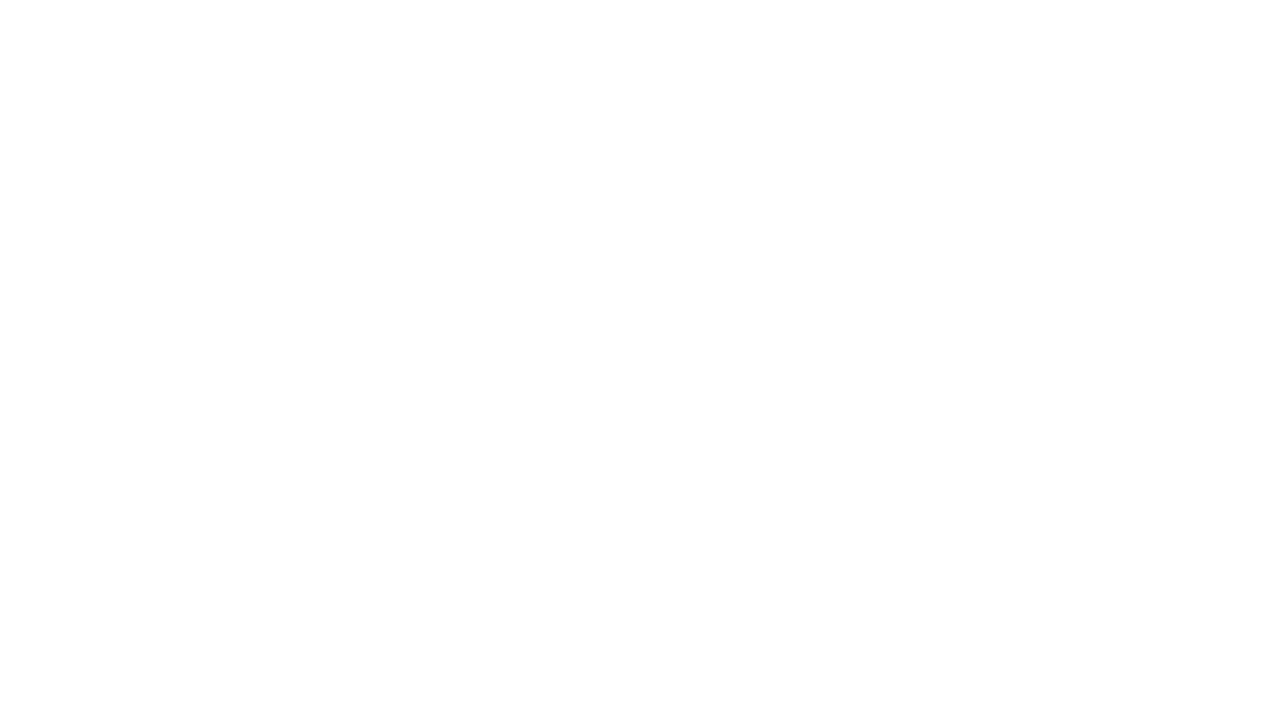
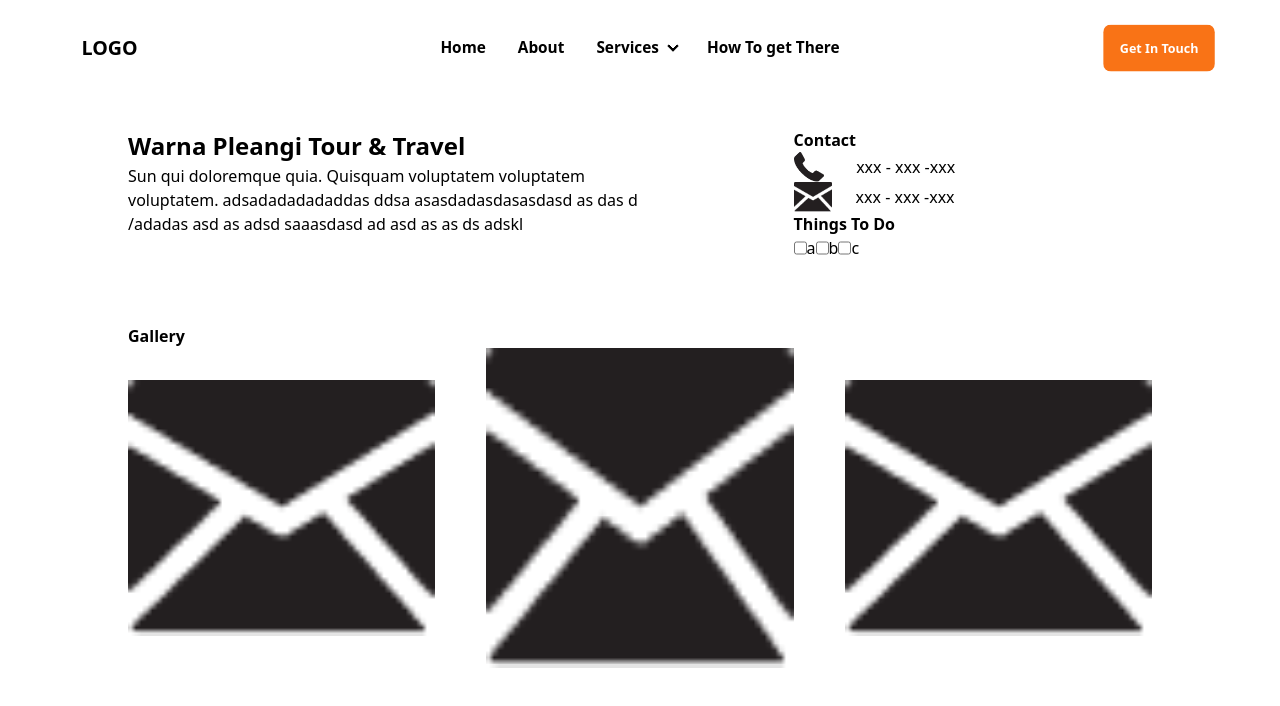
Before and after one commit to Rothiii/ds-project, a React (Vite) app: page /ThingsToDo in a window 1280 px wide. Before the commit this address had no page. Shown: the top 706 px of the page. Built offline with nearby package versions, Linux system fonts and the light colour scheme.

Commit message:
make a template for things to do

```diff
--- a/src/App.jsx
+++ b/src/App.jsx
@@ -6,6 +6,7 @@ import Perjanjian from './pages/Perjanjian';
 import About from './pages/About';
 import HtgtPage from './components/howToGetThere/HtgtPage';
 import FlightPage from './components/flights/FlightPage';
+import Ttd from './components/Thing/Ttd';
 
 function App() {
   return (
@@ -18,6 +19,8 @@ function App() {
         <Route path="/about" element={<About />} />
         <Route path="/how-to-get-there" element={<HtgtPage />} />
         <Route path="/flights-to-balikpapan" element={<FlightPage />} />
+        <Route path="/ThingsToDo" element={<Ttd />} />
+        <Route path="*" element={<h1>Not Found</h1>} />
       </Routes>
     </Router>
   );
--- a/src/components/Article.jsx
+++ b/src/components/Article.jsx
@@ -1,6 +1,6 @@
 // import { useState, useEffect } from "react";
 
-import { useState } from "react";
+import { useState } from 'react';
 
 // const encodedParams = new URLSearchParams();
 // encodedParams.set('location_id', '8797440');
@@ -30,16 +30,17 @@ const Article = () => {
   // })
 
   return (
-        <div class="container my-24 mx-auto md:px-6">
-
-        <section class="mb-32">
-            <h1 class="mb-4 text-3xl font-bold">
+    <div className="container mx-auto my-24 md:px-6">
+      <section className="mb-32">
+        <h1 className="mb-4 text-3xl font-bold">
           An intriguing title for an interesting article
         </h1>
 
-            <p class="mb-6 flex items-center font-bold uppercase text-danger dark:text-danger-500"> </p>
+        <p className="flex items-center mb-6 font-bold uppercase text-danger dark:text-danger-500">
+          {' '}
+        </p>
 
-            <p class="mb-6">
+        <p className="mb-6">
           Lorem ipsum, dolor sit amet consectetur adipisicing elit. Optio
           sapiente molestias consectetur. Fuga nulla officia error placeat
           veniam, officiis rerum laboriosam ullam molestiae magni velit laborum
@@ -49,28 +50,31 @@ const Article = () => {
           ullam molestiae magni velit laborum itaque minima doloribus eligendi!
         </p>
 
-            <p class="mb-6">
+        <p className="mb-6">
           <strong>Optio sapiente molestias consectetur?</strong>
         </p>
 
-            <p class="mb-6">
+        <p className="mb-6">
           Lorem ipsum dolor sit amet consectetur adipisicing elit. Ipsum
           architecto ex ab aut tempora officia libero praesentium, sint id
           magnam eius natus unde blanditiis. Autem adipisci totam sit
           consequuntur eligendi.
         </p>
 
-            <p class="mb-6">
+        <p className="mb-6">
           Lorem ipsum dolor sit amet consectetur adipisicing elit. Temporibus,
           libero repellat molestiae aperiam laborum aliquid atque magni nostrum,
           inventore perspiciatis possimus quia incidunt maiores molestias eaque
           nam commodi! Magnam, labore.
         </p>
 
-            <img src="https://mdbcdn.b-cdn.net/img/new/slides/194.jpg"
-            class="mb-6 w-full rounded-lg shadow-lg dark:shadow-black/20" alt="" />
+        <img
+          src="https://mdbcdn.b-cdn.net/img/new/slides/194.jpg"
+          className="w-full mb-6 rounded-lg shadow-lg dark:shadow-black/20"
+          alt=""
+        />
 
-            <ul class="mb-6 list-inside list-disc">
+        <ul className="mb-6 list-disc list-inside">
           <li>Lorem</li>
           <li>Ipsum</li>
           <li>Dolor</li>
@@ -87,6 +91,6 @@ const Article = () => {
       </section>
     </div>
   );
-}
+};
 
 export default Article;
--- a/src/components/Thing/Things.jsx
+++ b/src/components/Thing/Things.jsx
@@ -1,15 +1,16 @@
 import Card from './Card';
-import { DataArtikel } from '../../Data/DataArtikel';
+import { DataArtikel } from '../../Data/DataThings';
 
 function Things() {
   return (
     <div className="my-[1rem]">
-      <div className="flex justify-between items-end ">
+      <div className="flex items-end justify-between ">
         <p className="pl-[6vw] xl:pl-[8vw] my-[1rem] font-bold text-[6vw] md:text-[4vw] lg:text-[2vw]">
           Things To Do In Balikpapan
         </p>
         {/* <p className='pr-[1.5rem] xl:pr-[6rem] my-[1rem] font-bold text-[2.9vw] md:text-[1.68vw] xl:text-[0.9vw]'>More Things To Do </p> */}
       </div>
+      <a href="/ThingsToDo/">
         <div className="grid grid-cols-2 lg:grid-cols-4 gap-y-5 pl-[4vw] sm:pl-[5vw] lg:pl-[5vw] xl:pl-[7.5vw] justify-items-start">
           {DataArtikel.map((item) => {
             return (
@@ -23,6 +24,7 @@ function Things() {
             );
           })}
         </div>
+      </a>
     </div>
   );
 }
--- /dev/null
+++ b/src/components/Thing/Ttd.jsx
@@ -0,0 +1,63 @@
+/* eslint-disable react/prop-types */
+import NavBar from '../NavBar';
+
+function Ttd({ Judul }) {
+  return (
+    <>
+      <NavBar />
+      <div className="flex justify-between pt-[15vh] md:pt-[10vw] mx-[10vw]">
+        {/* Kolom kiri */}
+        <div className="w-[50%]">
+          <h1 className="text-[3vh] font-bold">
+            {Judul}Warna Pleangi Tour & Travel
+          </h1>
+          <p className="text-[2vh] ">
+            Sun qui doloremque quia. Quisquam voluptatem voluptatem voluptatem.
+            adsadadadadaddas ddsa asasdadasdasasdasd as das d /adadas asd as
+            adsd saaasdasd ad asd as as ds adskl
+          </p>
+        </div>
+        {/* Kolom kanan */}
+        <div className="w-[35%]">
+          <h1 className='font-bold'>Contact</h1>
+          <div className="flex items-center">
+            <img
+              src="../icon _telephone_.png"
+              alt="icon"
+              className="h-[2vh] md:h-[30px]"
+            />
+            <p className="text-[2vh] pl-[2rem]">xxx - xxx -xxx</p>
+          </div>
+          <div className="flex items-center">
+            <img
+              src="../icon _mail_.png"
+              alt="icon"
+              className="h-[2vh] md:h-[30px]"
+            />
+            <p className="text-[2vh] pl-[1.5rem]">xxx - xxx -xxx</p>
+          </div>
+          <h1 className='font-bold'>Things To Do</h1>
+          <div className="flex">
+            <input type="checkbox" />
+            <label htmlFor="checkbox">a</label>
+            <input type="checkbox" />
+            <label htmlFor="checkbox">b</label>
+            <input type="checkbox" />
+            <label htmlFor="checkbox">c</label>
+          </div>
+        </div>
+      </div>
+      <div className=" mx-[10vw] mt-[5vw]">
+        <h1 className="font-bold">Gallery</h1>
+        <div className="flex items-center justify-between">
+          <img src="../icon _mail_.png" alt="" className="w-[30%] h-[25vw] md:h-[20vw]" />
+          <img src="../icon _mail_.png" alt="" className="w-[30%] h-[30vw] md:h-[25vw]" />
+          <img src="../icon _mail_.png" alt="" className="w-[30%] h-[25vw] md:h-[20vw]" />
+        </div>
+      </div>
+      <footer />
+    </>
+  );
+}
+
+export default Ttd;
```
Also changed, not shown: src/components/Nav/Nav.jsx (+0 -46 lines), src/components/NavBar.jsx (+10 -56 lines), public/icon _mail_.png (added), public/icon _telephone_.png (added), src/Data/DataThings.jsx (renamed from src/Data/DataArtikel.jsx). Lines whose indentation alone changed are shown as unchanged.
